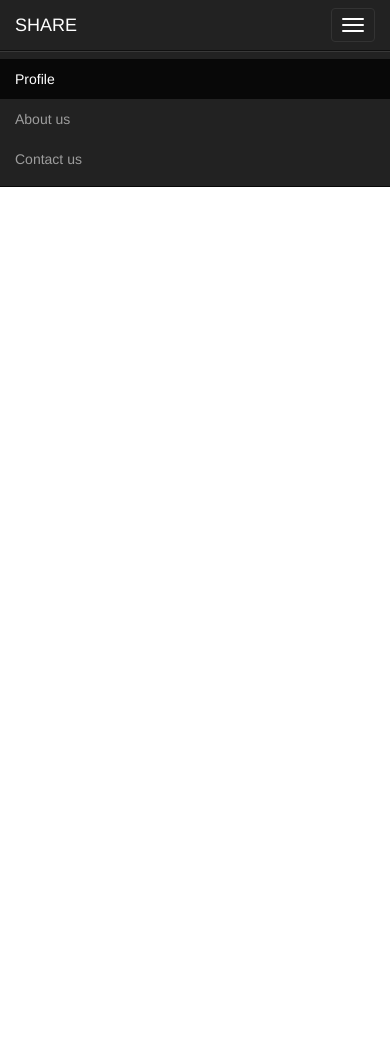
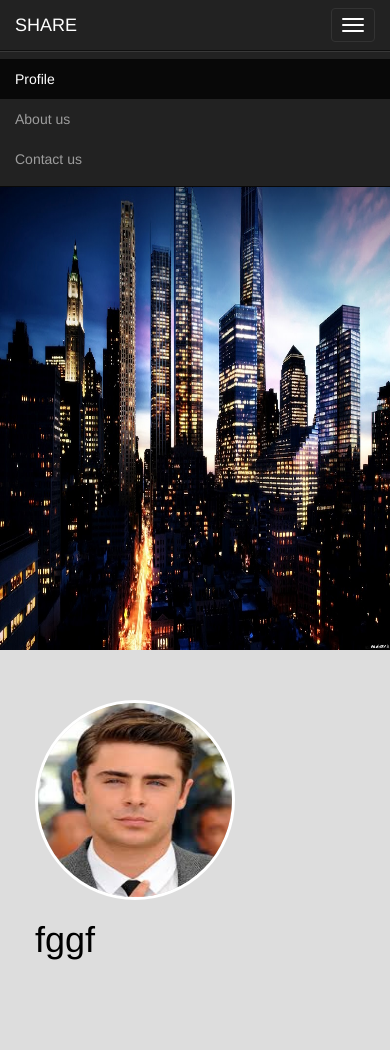
Before and after one commit to Spiders12/sharingportal, a PHP site: page /profile.php in a window 390 px wide. Before the commit the page ends 187 px from the top, so only its background shows below. Run offline with PHP 8.4, Linux system fonts and the light colour scheme; some libraries are stand-ins or nearby versions.

Commit message:
20-12-2017

```diff
--- a/profile.php
+++ b/profile.php
@@ -1,3 +1,6 @@
+<?php
+$a="fggf";
+?>
 <!DOCTYPE html>
 <html>
 <head>
@@ -30,7 +33,19 @@
 </div>
 </nav>
 <div class="content">
+	<div class="topbanner">
+		<img src="background.jpg" class="toppic"></div>
+<div class="row">
+<div class="col-md-3 sidebar">
+	<div class="profilepic w3-card">
+		<img src="images7.jpg" class="img-circle profile">
+	</div>
+	<h1><?php echo"$a"; ?></h1>
 </div>
 
+<div class="col-md-9 mainbar">
+</div>
+</div>
+</div>
 </body>
 </html>
--- a/style.css
+++ b/style.css
@@ -1,3 +1,30 @@
 *{
 	font: Raleway,Helvetica,Arial,sans-serif;
 }
+.content{
+	background-color: #DDDDDD;
+	margin-top: 50px;
+	height: 1000px;
+}
+.topbanner{
+	height: 600px;
+}
+.toppic{
+	height: 100%;
+	width: 100%;
+
+}
+.sidebar{
+	padding: 50px;
+	color: black;
+
+}
+.profilepic{
+	width: 200px;
+	height: 200px;
+}
+.profile{
+	height: 100%;
+	width: 100%;
+	border: solid white;
+}
```
Also changed, not shown: background.jpg (added), background.png (added), images7.jpg (added).
